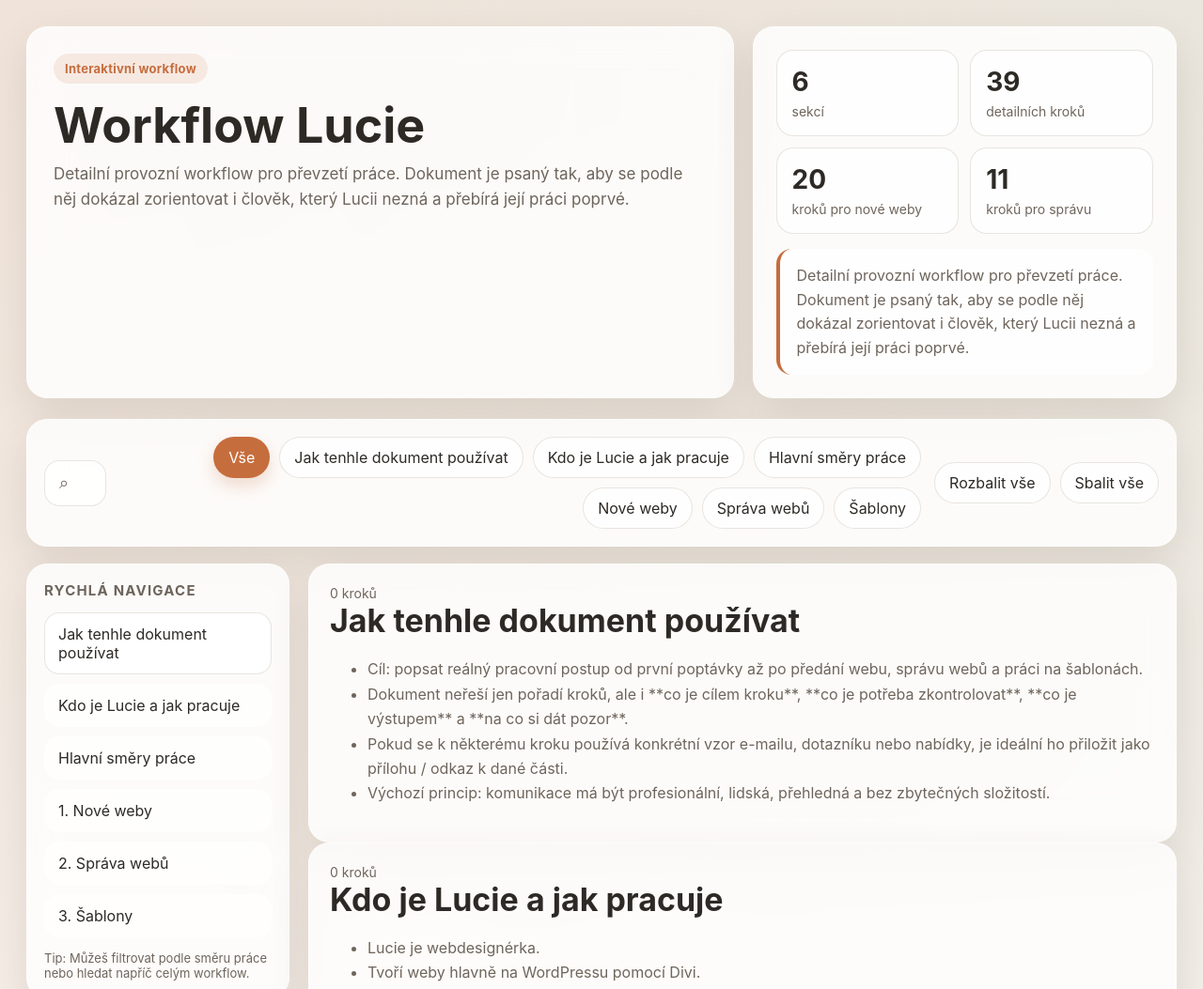
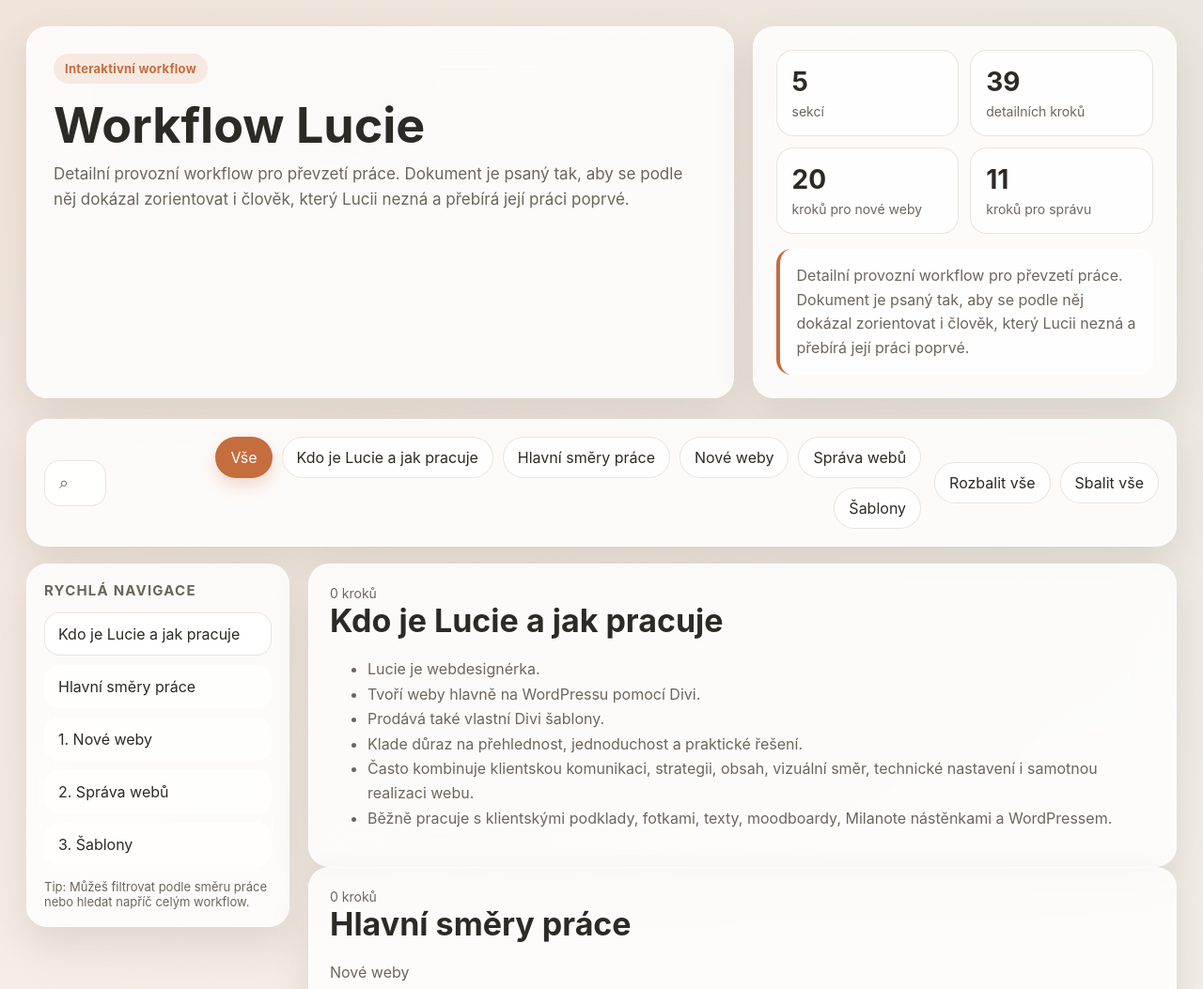
Before and after one commit to m0xt/workflow-lucie, a plain HTML site: page index.html in a window 1280 px wide. Shown: the top 1053 px of the page at 94% size. Drawn offline with Linux system fonts and the light colour scheme.

Commit message:
Odstranit sekci Jak tenhle dokument používat

```diff
--- a/index.html
+++ b/index.html
@@ -545,13 +545,6 @@
 
 > Detailní provozní workflow pro převzetí práce.
 > Dokument je psaný tak, aby se podle něj dokázal zorientovat i člověk, který Lucii nezná a přebírá její práci poprvé.
-
-## Jak tenhle dokument používat
-
-- Cíl: popsat reálný pracovní postup od první poptávky až po předání webu, správu webů a práci na šablonách.
-- Dokument neřeší jen pořadí kroků, ale i **co je cílem kroku**, **co je potřeba zkontrolovat**, **co je výstupem** a **na co si dát pozor**.
-- Pokud se k některému kroku používá konkrétní vzor e-mailu, dotazníku nebo nabídky, je ideální ho přiložit jako přílohu / odkaz k dané části.
-- Výchozí princip: komunikace má být profesionální, lidská, přehledná a bez zbytečných složitostí.
 
 ## Kdo je Lucie a jak pracuje
 
```
